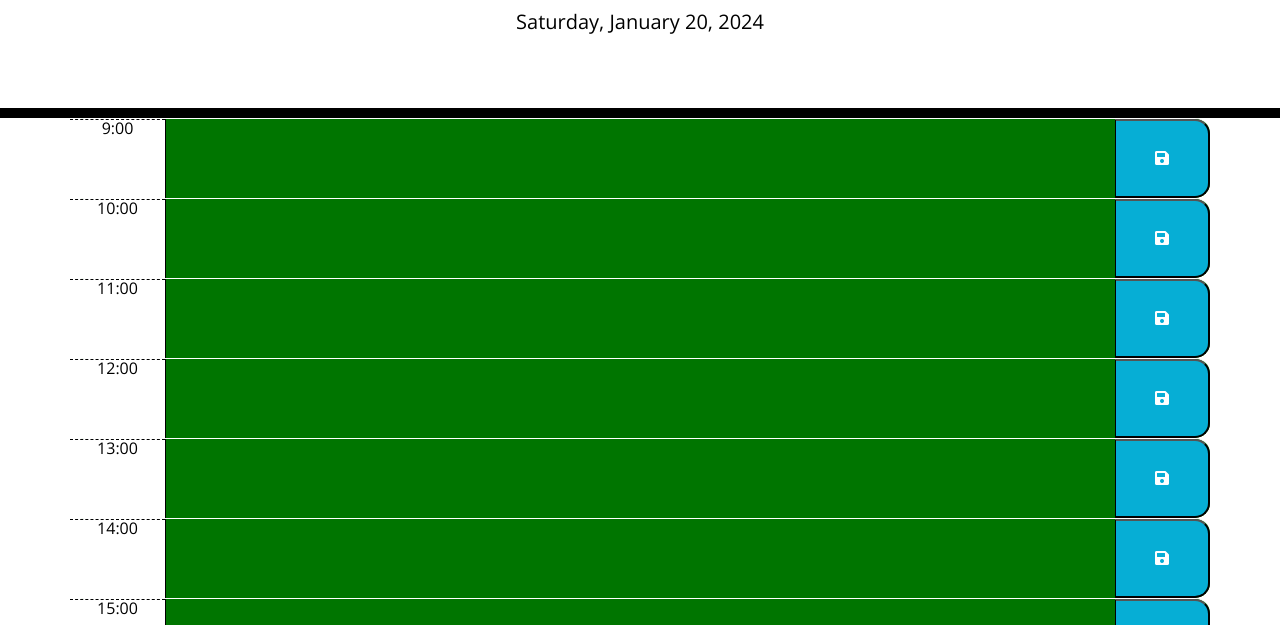
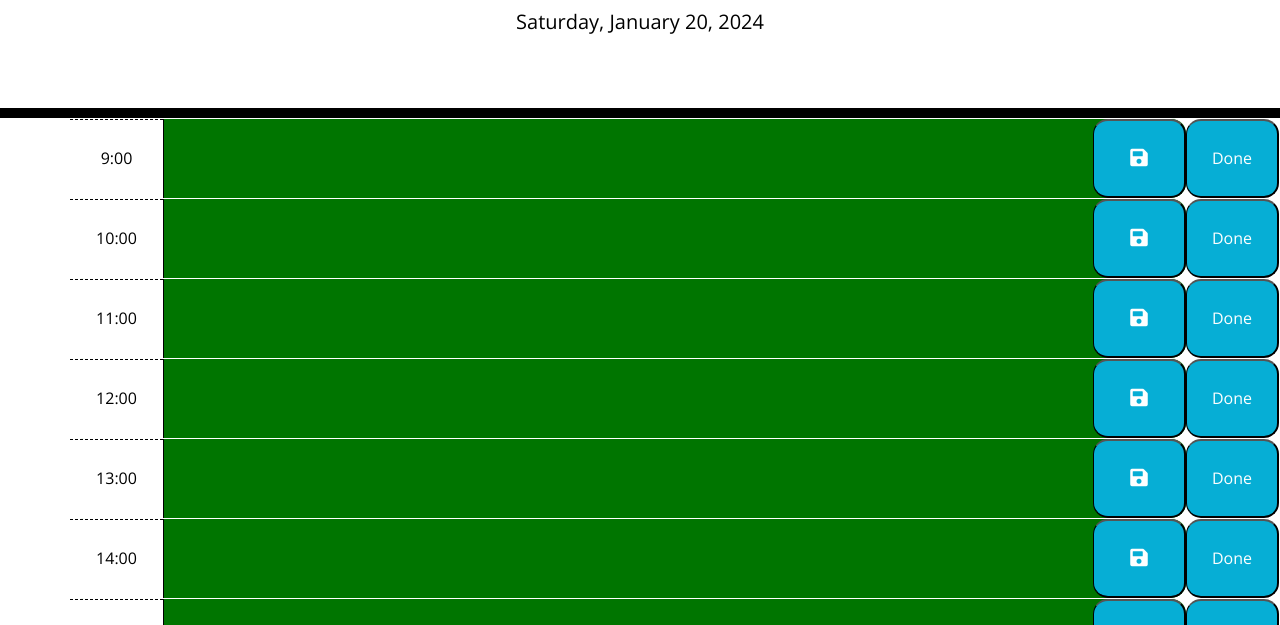
Before and after one commit to JCBarradas/PlannerEarth, a plain HTML site: page index.html in a window 1280 px wide. Shown: the part 169-794 px from the top of the page. Drawn offline with nearby package versions, Linux system fonts and the light colour scheme.

Commit message:
add a done btn that clears the task bar and centered the time on the css file

```diff
--- a/assets/script.js
+++ b/assets/script.js
@@ -44,7 +44,11 @@ if (!scriptExecuted) {
                 .addClass("col-1 saveBtn")
                 .html('<i class="fas fa-save"></i>');
 
-            timeblock.append(hourCol, textAreaCol, saveBtnCol);
+            var doneBtnCol = $("<button>")
+                .addClass("col-1 doneBtn")
+                .text("Done");
+
+            timeblock.append(hourCol, textAreaCol, saveBtnCol, doneBtnCol);
             timeblocksContainer.append(timeblock);
 
             // Color-code timeblocks based on whether they are before, at, or after the present time
@@ -60,6 +64,14 @@ if (!scriptExecuted) {
             // Update colors after saving event
             updateColors($(this).parent(), hour);
         });
+
+        // Attach event listener to completed buttons for clearing textarea content
+        $(".doneBtn").on("click", function () {
+          $(this).siblings(".description").val("");
+          var hour = $(this).parent().attr("data-hour");
+          // Clear the event in local storage
+          localStorage.setItem(`event-${hour}`, "");
+      });
 
         // Set colors based on the information stored in local storage
         for (var i = 9; i <= 19; i++) {
--- a/assets/style.css
+++ b/assets/style.css
@@ -32,8 +32,11 @@ header {
 }
 
 .row {
+  display: flex;
+  flex-wrap: nowrap;
   white-space: pre-wrap;
   height: 80px;
+  width: 100%;
   border-top: 1px solid white;
 }
 
@@ -41,6 +44,7 @@ header {
   background-color: #ffffff;
   color: #000000;
   border-top: 1px dashed #000000;
+  padding-top: 30px;
 }
 
 .past {
@@ -58,15 +62,19 @@ header {
   color: rgb(255, 255, 255);
 }
 
-.saveBtn {
+.saveBtn,
+.doneBtn {
   border-left: 1px solid black;
   border-top-right-radius: 15px;
   border-bottom-right-radius: 15px;
+  border-top-left-radius: 15px;
+  border-bottom-left-radius: 15px;
   background-color: #06aed5;
   color: white;
 }
 
-.saveBtn i:hover {
+.saveBtn,
+.doneBtn i:hover {
   font-size: 20px;
   transition: all 0.3s ease-in-out;
 }
```
